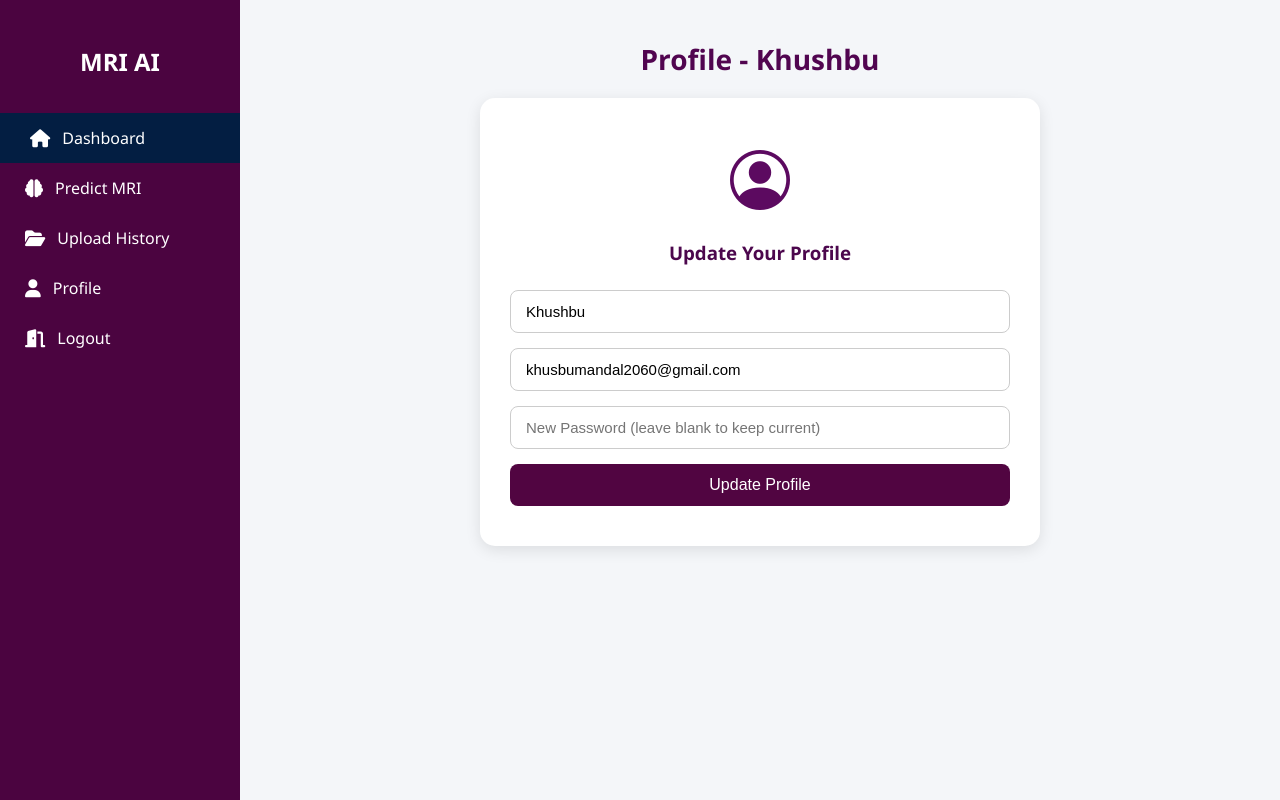
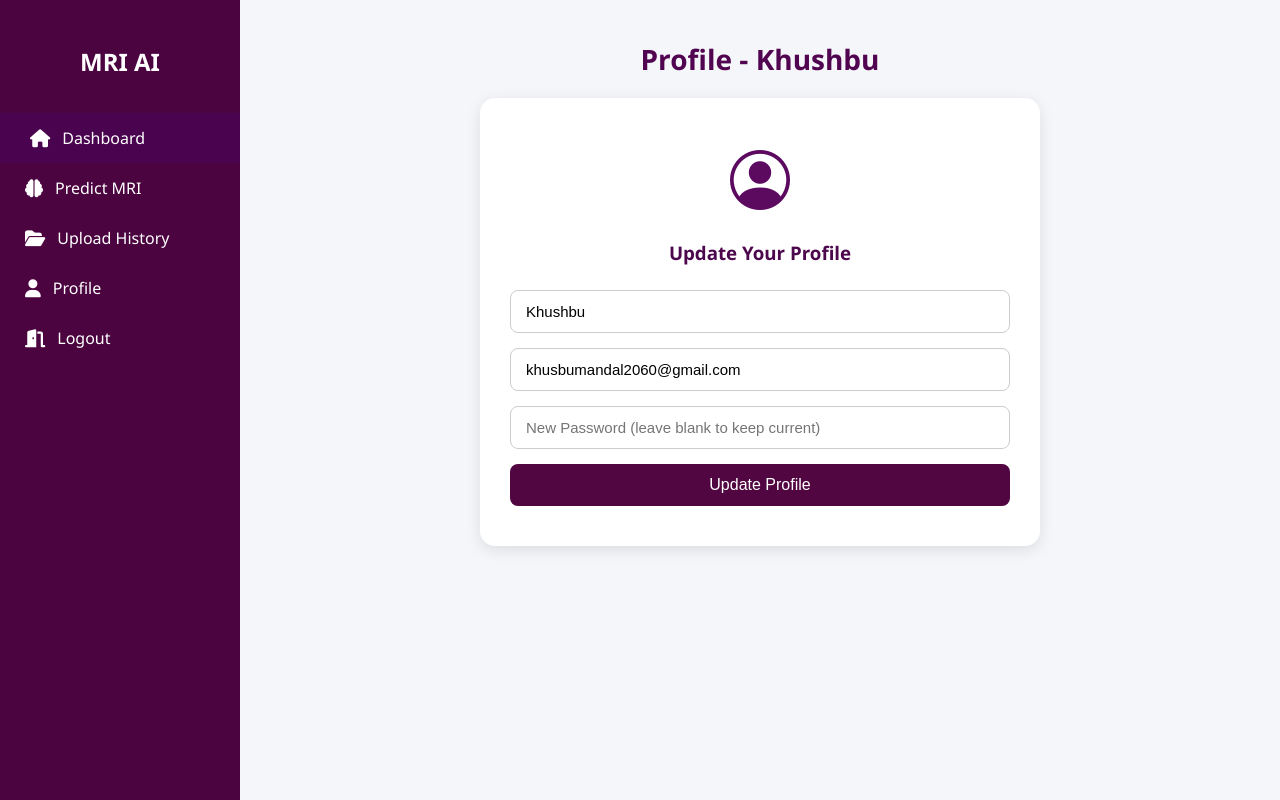
Before and after one commit to Khushbumandal2060/TumorDetect, a Flask app: page /profile in a window 1280 px wide, with the pointer over the restyled element. Run offline with Flask 3, Linux system fonts and the light colour scheme; a user stored in the database is signed in; data comes from the database, SQL or seed files in the repository.

Commit message:
User's Profile

```diff
--- a/backend/templates/profile.html
+++ b/backend/templates/profile.html
@@ -50,7 +50,7 @@
         }
 
         .sidebar a:hover {
-            background: #031e42;
+            background: #4a034f;
             padding-left: 30px;
         }
 
@@ -131,7 +131,7 @@
         }
 
         .btn:hover {
-            background: #031b3b;
+            background: #4a034f;
             transform: translateY(-2px);
         }
 
```
